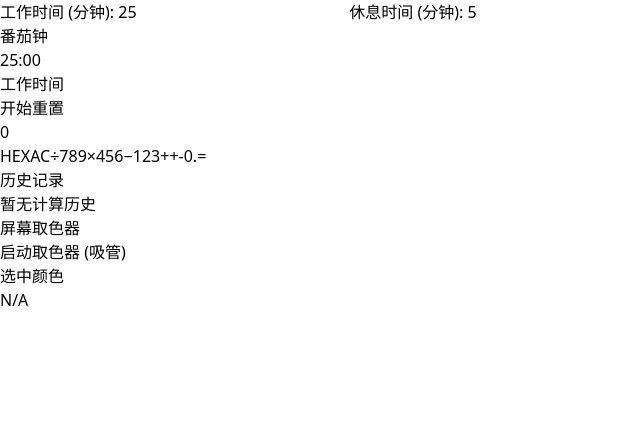
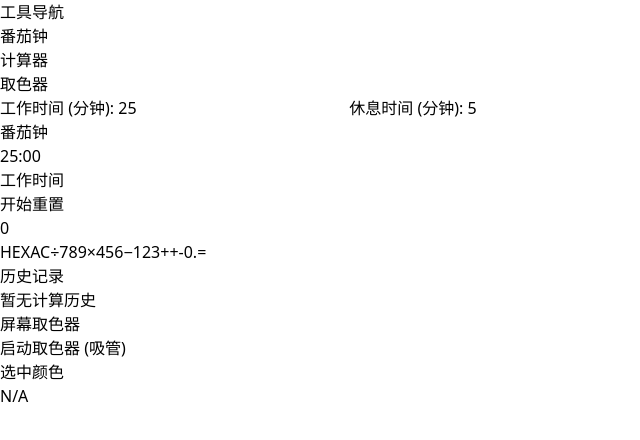
Before and after one commit to whwh13/self_tools, a React (Vite) app: page / in a window 1280 px wide. Shown: the top 440 px of the page, without its empty margins (0-640 px from the left). Built offline with nearby package versions, Linux system fonts and the light colour scheme.

Commit message:
添加导航书签

```diff
--- a/src/App.tsx
+++ b/src/App.tsx
@@ -2,6 +2,7 @@ import PomodoroTimer from "./PomodoroTimer.tsx";
 import Calculator from "./Calculator.tsx";
 import EyeDropper from "./Eyedropper.tsx";
 import SectionDivider from "./SectionDivider.tsx";
+import FloatingDock from "./FloatingDock.tsx";
 // --- Simple Pomodoro Timer Component (TypeScript) ---
 
 
@@ -10,14 +11,21 @@ import SectionDivider from "./SectionDivider.tsx";
 export default function App() {
   return (
     // <div className="min-h-screen bg-gray-50 p-4 flex justify-center">
-      <div className="grid grid-cols-1 gap-4 w-full min-w-[200px]">
-
-  <PomodoroTimer />
-  <SectionDivider />
-  <Calculator />
-  <SectionDivider />
-  <EyeDropper />
-
+      <div className="relative">
+        <FloatingDock />
+        <div className="grid grid-cols-1 gap-8 w-full min-w-[200px]">
+          <div id="pomodoro" className="scroll-mt-4">
+            <PomodoroTimer />
+          </div>
+          <SectionDivider />
+          <div id="calculator" className="scroll-mt-4">
+            <Calculator />
+          </div>
+          <SectionDivider />
+          <div id="eyedropper" className="scroll-mt-4">
+            <EyeDropper />
+          </div>
+        </div>
       </div>
     // </div>
   );
--- /dev/null
+++ b/src/FloatingDock.tsx
@@ -0,0 +1,99 @@
+import { useState, useEffect, useRef } from 'react';
+
+interface DockButton {
+  id: string;
+  label: string;
+}
+
+const buttons: DockButton[] = [
+  { id: 'pomodoro', label: '番茄钟' },
+  { id: 'calculator', label: '计算器' },
+  { id: 'eyedropper', label: '取色器' },
+];
+
+// 简单的防抖
+// 已移除拖动功能，防抖工具不再需要
+
+export default function FloatingDock() {
+  const dockRef = useRef<HTMLDivElement | null>(null);
+  const top = 16; // 固定高度，不可拖动
+  const [side, setSide] = useState<'left' | 'right'>(() => {
+    if (typeof window !== 'undefined') {
+      const saved = window.localStorage.getItem('floatingDockSide');
+      if (saved === 'left' || saved === 'right') return saved;
+    }
+    return 'right';
+  });
+  const [hovering, setHovering] = useState(false);
+
+  useEffect(() => {
+    // 持久化侧边偏好
+    if (typeof window !== 'undefined') {
+      window.localStorage.setItem('floatingDockSide', side);
+    }
+  }, [side]);
+
+  function scrollTo(id: string) {
+    const el = document.getElementById(id);
+    if (el) {
+      el.scrollIntoView({ behavior: 'smooth', block: 'start' });
+    }
+  }
+
+  return (
+    <div
+      ref={dockRef}
+      className={`fixed z-50 select-none cursor-pointer group`}
+      style={side === 'left' ? { top, left: 8 } : { top, right: 8 }}
+      onMouseEnter={() => setHovering(true)}
+      onMouseLeave={() => setHovering(false)}
+    >
+      {/* 最小化状态：仅显示圆形图标 */}
+      {!hovering && (
+        <button
+          aria-label="展开工具导航"
+          onFocus={() => setHovering(true)}
+          onDoubleClick={() => {
+            const next = side === 'left' ? 'right' : 'left';
+            setSide(next);
+            if (typeof window !== 'undefined') window.localStorage.setItem('floatingDockSide', next);
+          }}
+          onKeyDown={(e) => {
+            if (e.key === 'ArrowLeft') {
+              setSide('left'); window.localStorage.setItem('floatingDockSide','left');
+            } else if (e.key === 'ArrowRight') {
+              setSide('right'); window.localStorage.setItem('floatingDockSide','right');
+            } else if (e.key === 'Enter') {
+              setHovering(true);
+            }
+          }}
+          className={`h-11 w-11 rounded-full shadow-lg border border-gray-300 bg-white/90 backdrop-blur flex items-center justify-center hover:shadow-xl transition-all focus:outline-none focus:ring-2 focus:ring-blue-400 ${side === 'left' ? 'origin-left' : 'origin-right'}`}
+        >
+          <span className="text-lg" role="img" aria-label="工具">🛠️</span>
+        </button>
+      )}
+      {/* 展开面板 */}
+      {hovering && (
+        <div
+          aria-label="工具快捷导航浮动面板"
+          className={`shadow-lg rounded-xl border border-gray-300 bg-white/95 backdrop-blur-sm transition-all w-48 overflow-hidden`}
+        >
+          <div className="px-3 py-2 border-b border-gray-200 flex items-center justify-between select-none">
+            <span className="text-xs font-semibold text-gray-600">工具导航</span>
+          </div>
+          <ul className="flex flex-col p-2 gap-2">
+            {buttons.map(b => (
+              <li key={b.id}>
+                <button
+                  className="w-full text-left text-sm px-3 py-2 rounded-md bg-gray-100 hover:bg-blue-500 hover:text-white transition-colors focus:outline-none focus:ring-2 focus:ring-blue-400"
+                  onClick={(e) => { e.stopPropagation(); scrollTo(b.id); }}
+                  aria-label={`跳转到 ${b.label}`}
+                >{b.label}</button>
+              </li>
+            ))}
+          </ul>
+        </div>
+      )}
+    </div>
+  );
+}
--- a/src/index.css
+++ b/src/index.css
@@ -1,3 +1,7 @@
 @tailwind base;
 @tailwind components;
 @tailwind utilities;
+
+html {
+	scroll-behavior: smooth;
+}
```
